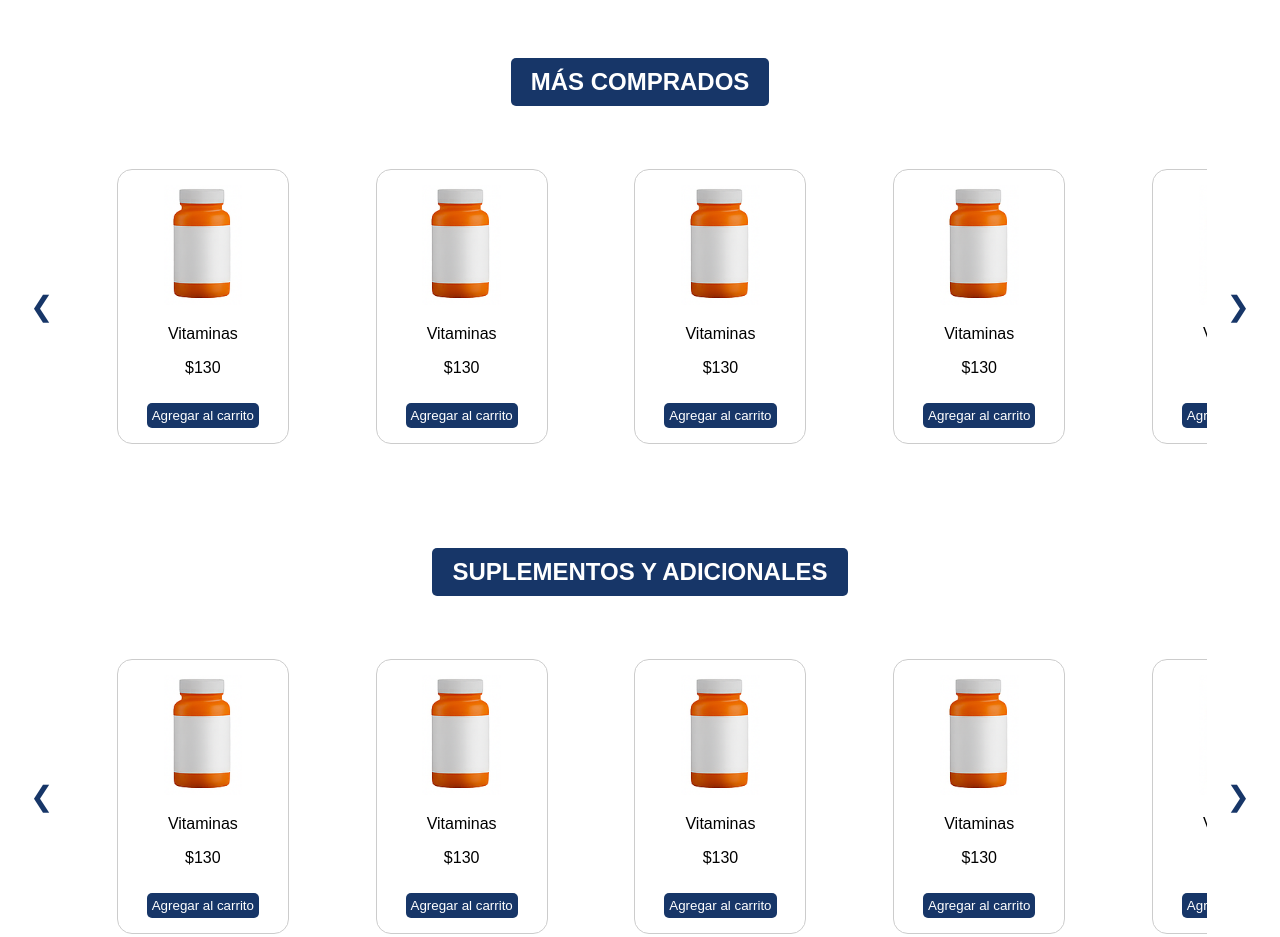
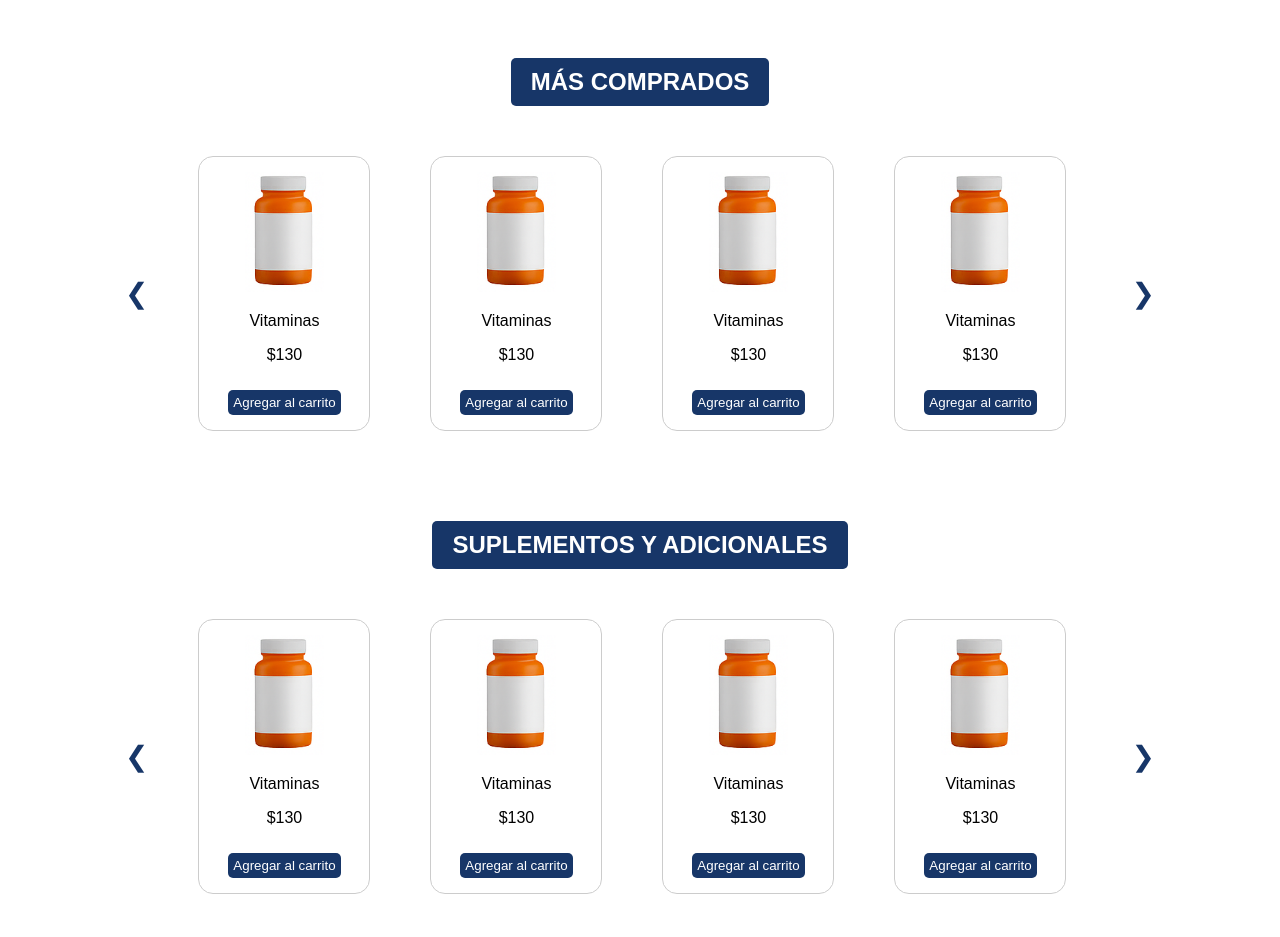
Before and after one commit to 0plimplim0/FarmaciaWeb, a plain HTML site: page index.html in a window 1280 px wide. Shown: the part 526-1463 px from the top of the page. Drawn offline with Linux system fonts and the light colour scheme.

Commit message:
Update index y css

```diff
--- a/style.css
+++ b/style.css
@@ -71,7 +71,6 @@ body {
   border-radius: 5px;
 }
 
-/* Nuevo: contenedor del carrusel */
 .carrusel-container {
   display: flex;
   align-items: center;
@@ -79,10 +78,10 @@ body {
   gap: 10px;
   overflow: hidden;
   position: relative;
-  margin: 0 20px;
+  width: calc((140px + 10px) * 7); /* 4 cards de 140px + 20px de gap */
+  margin: 0 auto;
 }
 
-/* Nuevo: tira deslizable de tarjetas */
 .carrusel {
   display: flex;
   gap: 20px;
@@ -91,11 +90,12 @@ body {
   padding: 10px;
 }
 
+
 /* Tarjetas */
 .card {
   border: 1px solid #ccc;
   padding: 15px;
-  margin: 3%;
+  margin: 20px;
   width: 140px;
   border-radius: 15px;
   text-align: center;
```
Also changed, not shown: index.html (indentation only).
